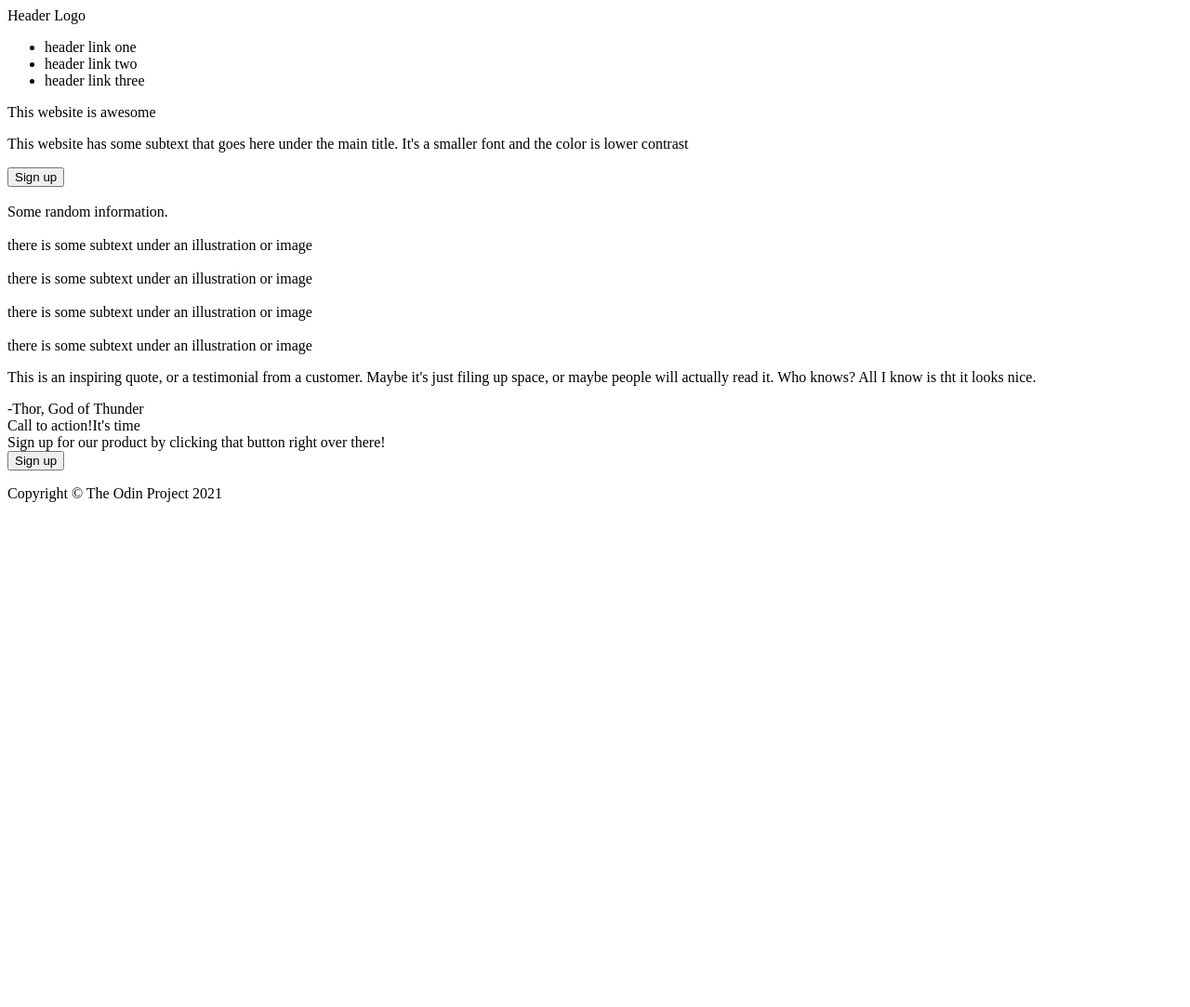
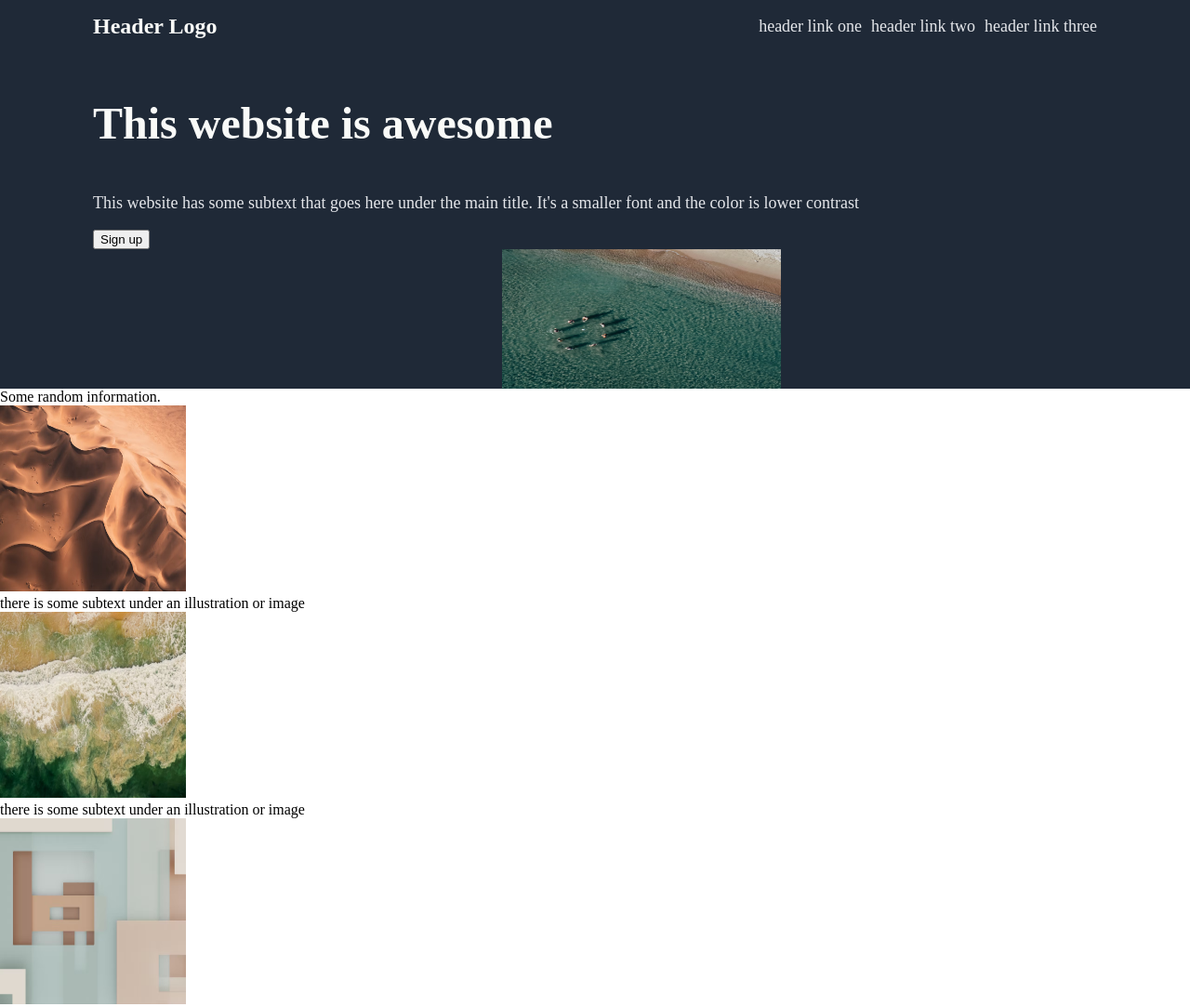
Before and after one commit to saharag2/landing-page-2, a plain HTML site: page index.html in a window 1280 px wide. Shown: the top 1083 px of the page at 93% size. Before the commit the page ends 800 px from the top, so only its background shows below. Drawn offline with Linux system fonts and the light colour scheme.

Commit message:
formatted header is complete

```diff
--- a/index.html
+++ b/index.html
@@ -6,11 +6,12 @@
         <link rel="stylesheet" href="style.css">
     </head>
     <body>
-        <div class="Full-Header">
-            <div id="Headera">
+        <div class="color">
+        <div class="full-header">
+            <div id="headera">
                 Header Logo
             </div>
-            <div id="Headerb">
+            <div id="headerb">
                 <ul>
                     <li>header link one</li>
                     <li>header link two</li>
@@ -20,13 +21,14 @@
         </div>
         <div class="part1">
             <div class="text1">
-                <p>This website is awesome</p>
-                <p>This website has some subtext that goes here under the main title. It's a smaller font and the color is lower contrast</p>
-                <button class="Sign up">Sign up</button>
+                <p id="one">This website is awesome</p>
+                <p id="two">This website has some subtext that goes here under the main title. It's a smaller font and the color is lower contrast</p>
+                <button class="Sign-up">Sign up</button>
             </div>
             <div class="image1">
-                <img src="" alt="">
+                <img id="image1" src="../landing-page-2/images/ocean.avif" alt="people swimming in a circle at a shore">
             </div>
+        </div>
         </div>
         <div class="part2">
             <div class="subtitle">
@@ -34,19 +36,19 @@
             </div>
             <div class="whiteblock">
                 <div class="info">
-                    <img id="image" src="" alt="">
+                    <img id="image" src="../landing-page-2/images/sand.avif" alt="mountains of sand">
                     <div class="text">there is some subtext under an illustration or image</div>
                 </div>
                 <div class="info">
-                    <img id="image" src="" alt="">
+                    <img id="image" src="../landing-page-2/images/sea.avif" alt="image of seashore with sand mixing in">
                     <div class="text">there is some subtext under an illustration or image</div>
                 </div>
                 <div class="info">
-                    <img id="image" src="" alt="">
+                    <img id="image" src="../landing-page-2/images/wall.avif" alt="sky blue wall with brown bricks">
                     <div class="text">there is some subtext under an illustration or image</div>
                 </div>
                 <div class="info">
-                    <img id="image" src="" alt="">
+                    <img id="image" src="../landing-page-2/images/road.avif" alt="road on mountain with shore viewing">
                     <div class="text">there is some subtext under an illustration or image</div>
                 </div>
             </div>
--- a/style.css
+++ b/style.css
@@ -0,0 +1,66 @@
+body {
+   margin:0%;
+
+
+}
+.color {
+    background-color: #1f2937;
+    width: 100%;
+
+}
+.full-header {
+    background-color: #1f2937;
+    display: flex;
+    flex-wrap: wrap;
+    justify-content: space-between;
+}
+#headera {
+    font-size: 24px;
+    font-weight: 700;
+    color: #f9faf8;
+    margin-left: 100px;
+    margin-top: 15px;
+}
+#headerb {
+    font-size: 18px;
+    color: #e5e7eb;
+    padding-right: 100px;
+}
+ul {
+    list-style: none;
+    display: flex;
+}
+li {
+    margin-left: 10px;
+}
+.part1 {
+    background-color: #1f2937;
+    margin-left: 100px;
+}
+#one {
+    font-size: 48px;
+    font-weight: 900;
+    color:#f9faf8;
+}
+#two {
+    font-size: 18px;
+    color:#e5e7eb
+}
+.sign-up {
+    background-color: #3882f6;
+    color: #f9faf8;
+    font-weight: 800;
+}
+.image1 {
+    display: flex;
+    justify-content: center;
+    align-items: left;
+}
+#image1 {
+    width: 300px;
+    height: 150px;
+}
+#image {
+    width: 200px;
+    height: 200px;
+}
```
Also changed, not shown: 1 other file.
